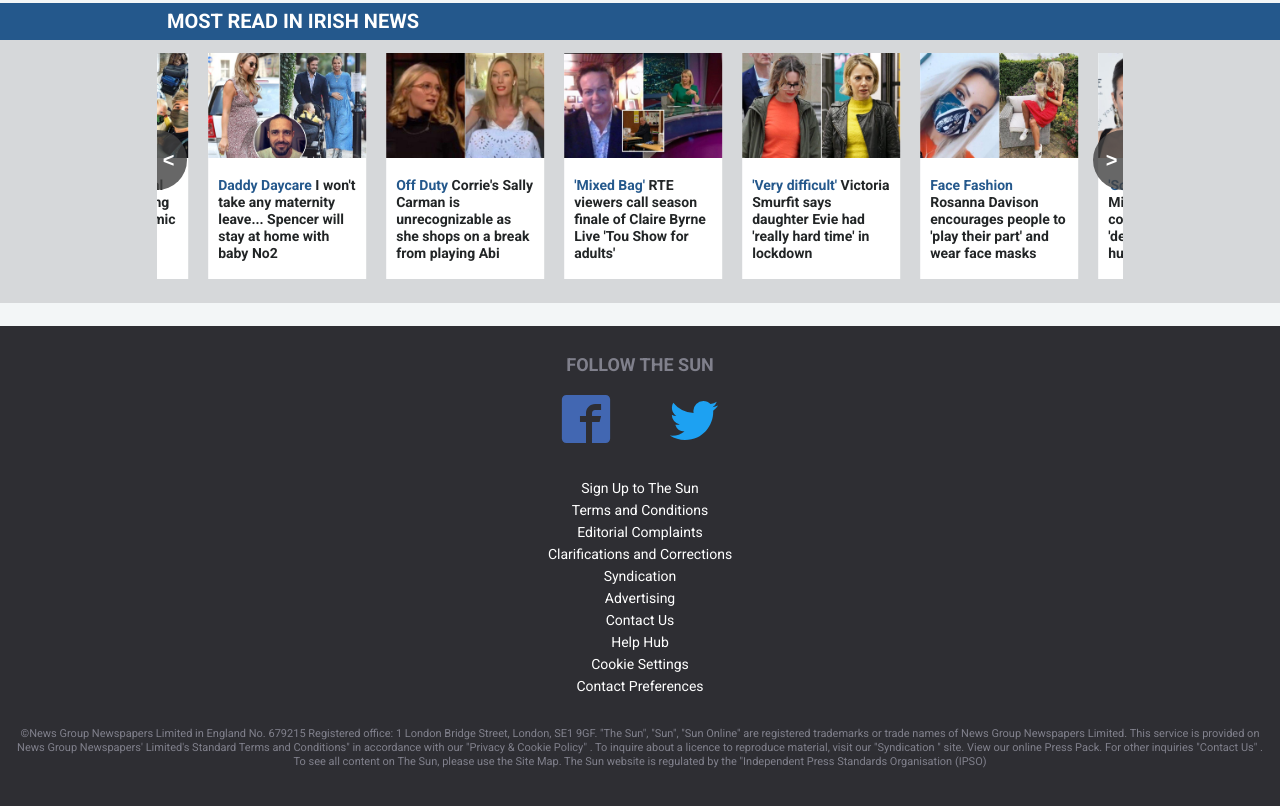
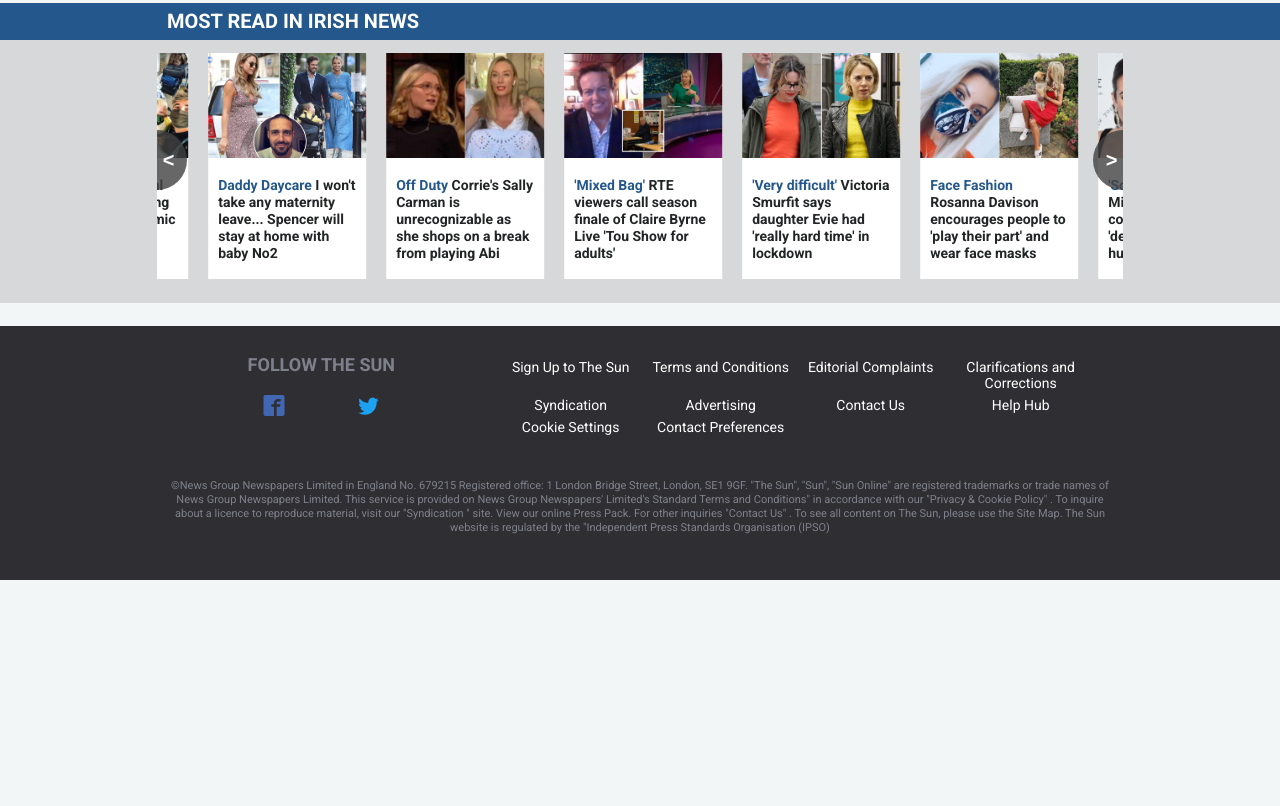
Before and after one commit to euguilhermegirardi/the-irish-sun-home-page, a website: page index.html in a window 1280 px wide. Shown: the part 2702-3508 px from the top of the page. After the commit the page ends 3282 px from the top, so only its background shows below. Drawn offline with nearby package versions, Linux system fonts and the light colour scheme; files whose address does not match are found by name.

Commit message:
Edit footer

```diff
--- a/index.html
+++ b/index.html
@@ -7,7 +7,7 @@
          href="https://fonts.googleapis.com/css2?family=Roboto:wght@300;400;500;700&display=swap"
          rel="stylesheet"
       />
-      <link rel="stylesheet" href="dist/minified/main.css?cb=1594465602930" />
+      <link rel="stylesheet" href="dist/minified/main.css?cb=1594705417757" />
       <link
          rel="stylesheet"
          href="https://cdnjs.cloudflare.com/ajax/libs/tiny-slider/2.9.2/tiny-slider.css"
@@ -965,16 +965,18 @@
       <!-- </section> -->
 
       <footer class="footer">
+         <div class="footer__wrapper">
+            <div class="footer__wrapper--left">
                <div class="footer__follow col">
                   <h3 class="footer__title">Follow The Sun</h3>
                   <div class="footer__follow-sun">
                      <img
-                  class="footer_svg"
+                        class="footer__svg"
                         src="./dist/minified/assets/SVG/facebook2.svg"
                         alt="facebook.svg"
                      />
                      <img
-                  class="footer_svg"
+                        class="footer__svg"
                         src="./dist/minified/assets/SVG/twitter.svg"
                         alt="twitter.svg"
                      />
@@ -987,7 +989,9 @@
                      <li class="footer__menu-item">Sign Up to The Sun</li>
                      <li class="footer__menu-item">Terms and Conditions</li>
                      <li class="footer__menu-item">Editorial Complaints</li>
-               <li class="footer__menu-item">Clarifications and Corrections</li>
+                     <li class="footer__menu-item">
+                        Clarifications and Corrections
+                     </li>
                      <li class="footer__menu-item">Syndication</li>
                      <li class="footer__menu-item">Advertising</li>
                      <li class="footer__menu-item">Contact Us</li>
@@ -996,30 +1000,33 @@
                      <li class="footer__menu-item">Contact Preferences</li>
                   </ul>
                </div>
+            </div>
             <div class="footer__terms col">
                <p>
-               ©News Group Newspapers Limited in England No. 679215 Registered
-               office: 1 London Bridge Street, London, SE1 9GF. "The Sun",
-               "Sun", "Sun Online" are registered trademarks or trade names of
-               News Group Newspapers Limited. This service is provided on News
-               Group Newspapers' Limited's
-               <a href="#">Standard Terms and Conditions</a>" in accordance with
-               our "<a href="#">Privacy & Cookie Policy</a>" . To inquire about
-               a licence to reproduce material, visit our "<a href="#"
+                  ©News Group Newspapers Limited in England No. 679215
+                  Registered office: 1 London Bridge Street, London, SE1 9GF.
+                  "The Sun", "Sun", "Sun Online" are registered trademarks or
+                  trade names of News Group Newspapers Limited. This service is
+                  provided on News Group Newspapers' Limited's
+                  <a href="#">Standard Terms and Conditions</a>" in accordance
+                  with our "<a href="#">Privacy & Cookie Policy</a>" . To
+                  inquire about a licence to reproduce material, visit our "<a
+                     href="#"
                      >Syndication</a
                   >
                   " site. View our online Press Pack. For other inquiries "<a
                      href="#"
                      >Contact Us</a
-               >" . To see all content on The Sun, please use the Site Map. The
-               Sun website is regulated by the "<a href="#"
+                  >" . To see all content on The Sun, please use the Site Map.
+                  The Sun website is regulated by the "<a href="#"
                      >Independent Press Standards Organisation (IPSO)</a
                   >
                </p>
             </div>
+         </div>
       </footer>
 
       <script src="https://cdnjs.cloudflare.com/ajax/libs/tiny-slider/2.9.2/min/tiny-slider.js"></script>
-      <script src="dist/minified/all.js?cb=1594465602930"></script>
+      <script src="dist/minified/all.js?cb=1594705417757"></script>
    </body>
 </html>
--- a/src/scss/components/_footer.scss
+++ b/src/scss/components/_footer.scss
@@ -1,11 +1,47 @@
-// @media only screen and (max-width: 675px) {
-
 .footer {
    background-color: #2e2e33;
    margin-top: 20px;
    padding-bottom: 35px;
    padding-top: 8px;
    text-align: center;
+
+   .footer__wrapper {
+      @media screen and (min-width: 980px) {
+         display: flex;
+         flex-direction: column;
+         margin: 0 auto;
+         max-width: 966px;
+      }
+   }
+
+   .footer__wrapper--left {
+      @media screen and (min-width: 980px) {
+         display: flex;
+         min-width: 966px;
+
+         .footer__follow {
+            flex: 2;
+
+            .footer__svg {
+               width: 20% !important;
+               height: 20% !important;
+            }
+         }
+
+         .footer__nav {
+            flex: 4;
+
+            .footer__menu {
+               display: flex;
+               flex-wrap: wrap;
+
+               .footer__menu-item {
+                  width: 15rem;
+               }
+            }
+         }
+      }
+   }
 
    .footer__follow {
       margin-top: 1rem;
@@ -18,7 +54,7 @@
       }
 
       .footer__follow-sun {
-         .footer_svg {
+         .footer__svg {
             margin: 0 1.5rem;
             width: 12%;
             height: 12%;
@@ -50,6 +86,11 @@
             color: #fff;
             padding: 3px 0;
             transition: 0.3s ease;
+            cursor: pointer;
+
+            &:hover {
+               color: #eb1701;
+            }
          }
       }
    }
```
Also changed, not shown: dist/minified/main.css, 1 other file. Lines whose indentation alone changed are shown as unchanged.
